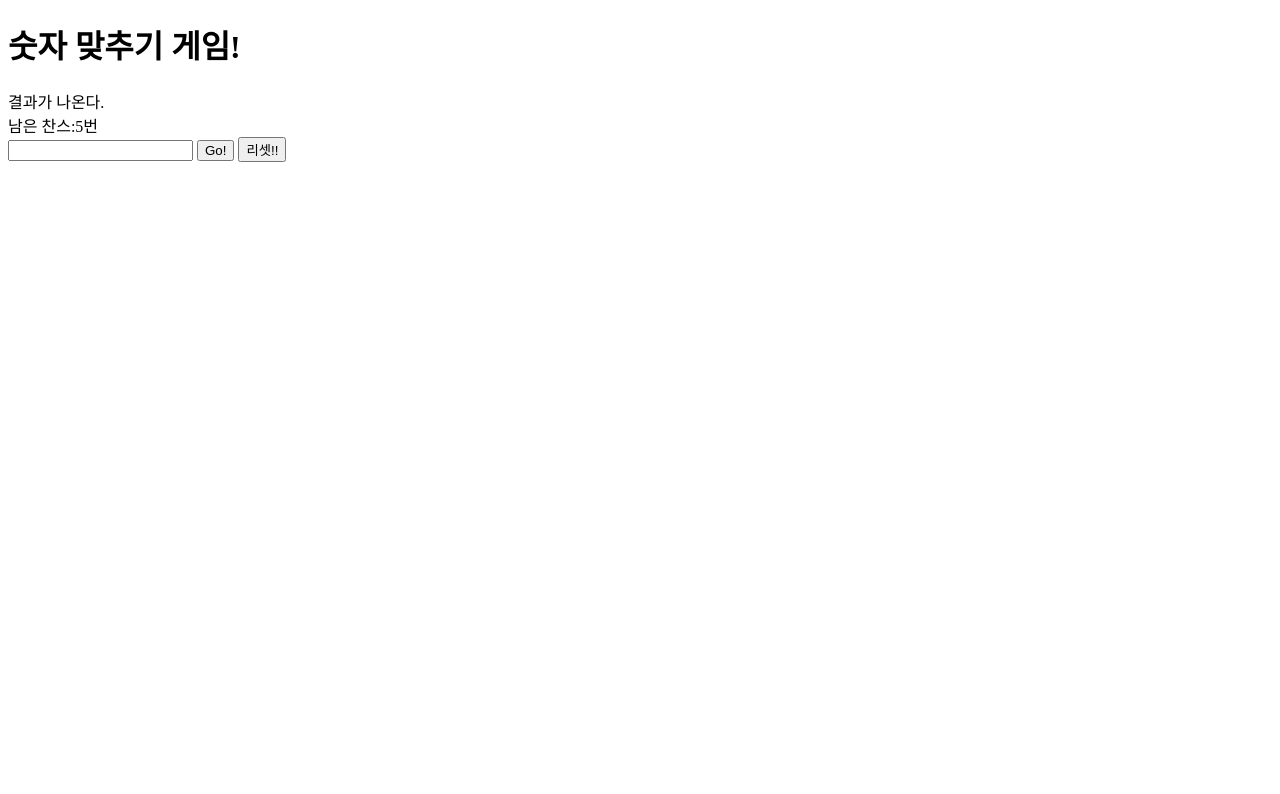
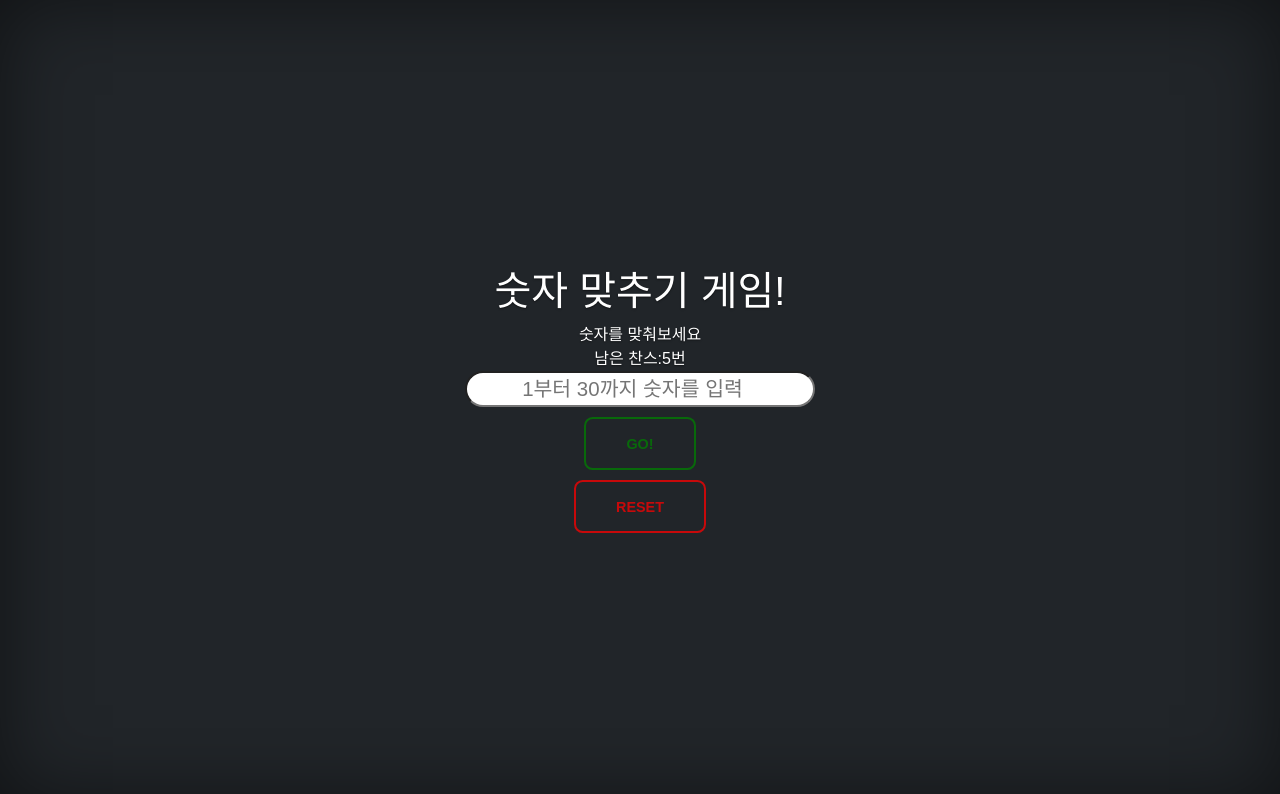
Before and after one commit to mileage77/David-Cho, a plain HTML site: page index.html in a window 1280 px wide. Drawn offline with nearby package versions, Linux system fonts and the light colour scheme.

Commit message:
second commit

```diff
--- a/index.html
+++ b/index.html
@@ -5,16 +5,18 @@
     <meta http-equiv="X-UA-Compatible" content="IE=edge" />
     <meta name="viewport" content="width=device-width, initial-scale=1.0" />
     <title>Document</title>
+    <link href="https://cdn.jsdelivr.net/npm/bootstrap@5.2.2/dist/css/bootstrap.min.css" rel="stylesheet" integrity="sha384-Zenh87qX5JnK2Jl0vWa8Ck2rdkQ2Bzep5IDxbcnCeuOxjzrPF/et3URy9Bv1WTRi" crossorigin="anonymous">
     <link rel="stylesheet" href="style.css" />
   </head>
   <body>
-    <h1>숫자 맞추기 게임!</h1>
-    <div id="result-area">결과가 나온다.</div>
+    <h1 class="marginTop">숫자 맞추기 게임!</h1>
+    <div id="result-area">숫자를 맞춰보세요</div>
     <div id="chance-area">남은 찬스:5번</div>
-    <input type="number" id="user-input" />
-    <button id="play-button">Go!</button>
-    <button id="reset-button">리셋!!</button>
+    <input type="number" id="user-input" placeholder = "1부터 30까지 숫자를 입력" class="margin-Size"/>
+    <button id="play-button" class="button-green">Go!</button>
+    <button id="reset-button" class="button-red">Reset</button>
 
+    <script src="https://cdn.jsdelivr.net/npm/bootstrap@5.2.2/dist/js/bootstrap.bundle.min.js" integrity="sha384-OERcA2EqjJCMA+/3y+gxIOqMEjwtxJY7qPCqsdltbNJuaOe923+mo//f6V8Qbsw3" crossorigin="anonymous"></script>
     <script src="main.js"></script>
   </body>
 </html>
--- a/main.js
+++ b/main.js
@@ -1,14 +1,3 @@
-//랜덤번호 지정
-//유저가 번호를 입력한다 그리고 go 라는 버튼을 누름
-//만약에 유저가 랜덤번호를 맞추면, 맞췄습니다!
-//랜덤번호가 유저번호보다 작으면 <Down!!!>
-//랜덤번호가 유저번호보다 크면 <Up!!>
-//reset 버튼을 누르면 게임이 리셋된다.
-//5번의 기회를 다쓰면 게임이 끝난다. (더이상 추측 불가능, 버튼이 disable)
-//유저가 1~100 범위 밖에 숫자를 입력하면 알려준다. 기회를 깍지 않는다.
-//유저가 이미 입력한 숫자를 또 입력하면, 알려준다, 기회를 깍지 않는다.
-
-
 let computerNum = 0
 let playButton = document.getElementById("play-button");
 let userInput = document.getElementById("user-input");
@@ -26,15 +15,15 @@ userInput.addEventListener("focus", function (){
 });
 
 function pickRandomNum (){
-    computerNum = Math.floor(Math.random()*100)+1;
+    computerNum = Math.floor(Math.random()*30)+1;
     console.log("정답:", computerNum);
 }
 
 function play(){
     let userValue = userInput.value;
 
-    if(userValue < 1 || userValue > 100){
-        resultArea. textContent="1과 100사이 숫자를 입력해 주세요"
+    if(userValue < 1 || userValue > 30){
+        resultArea. textContent="1과 30사이 숫자를 입력해 주세요"
         return;
     }
     if(history.includes(userValue)){
--- a/style.css
+++ b/style.css
@@ -0,0 +1,94 @@
+body {
+    display: flex;
+    background-color: rgba(33, 37, 41);
+    flex-direction: column;
+    justify-content: center;
+    align-items: center;
+    color: white;
+    text-shadow: 0 0.05rem 0.1rem rgb(0 0 0 / 50%);
+    box-shadow: inset 0 0 5rem rgb(0 0 0 / 50%);
+    height: 100vh;
+    font-family: 'Montserrat', sans-serif;
+}
+
+.margin-Size {
+    padding-right: 40px;
+    padding-left: 40px;
+    font-size: 1.6vw;
+    border-radius: 40px;
+    font-family: 'Montserrat', sans-serif;
+    text-align: center;
+}
+
+.button-green {
+    box-sizing: border-box;
+    appearance: none;
+    background-color: transparent;
+    border-radius: 0.6em;
+    cursor: pointer;
+    display: flex;
+    align-self: center;
+    border: 2px solid rgba(0, 128, 0, 0.75);
+    color: rgba(0, 128, 0, 0.75);
+    font-size: 0.9rem;
+    font-weight: 400;
+    line-height: 1;
+    margin-top: 10px;
+    padding: 1.2em 2.8em;
+    text-decoration: none;
+    text-align: center;
+    text-transform: uppercase;
+    font-family: 'Montserrat', sans-serif;
+    font-weight: 700;
+    transition: box-shadow 300ms ease-in-out, color 300ms ease-in-out;
+}
+button:hover {
+    color: #fff;
+    outline: 0;
+    box-shadow: 0 0 40px 40px rgba(0, 128, 0, 0.75) inset;
+}
+
+.button-red {
+    box-sizing: border-box;
+    appearance: none;
+    background-color: transparent;
+    border-radius: 0.6em;
+    cursor: pointer;
+    display: flex;
+    align-self: center;
+    border: 2px solid hsla(0, 100%, 50%, 0.75);
+    color: hsla(0, 100%, 50%, 0.75);
+    font-size: 0.9rem;
+    font-weight: 400;
+    line-height: 1;
+    margin-top: 10px;
+    padding: 1.2em 2.8em;
+    text-decoration: none;
+    text-align: center;
+    text-transform: uppercase;
+    font-family: 'Montserrat', sans-serif;
+    font-weight: 700;
+    transition: box-shadow 300ms ease-in-out, color 300ms ease-in-out;
+
+}
+.button-red:hover {
+    color: #fff;
+    outline: 0;
+    box-shadow: 0 0 40px 40px hsla(0, 100%, 50%, 0.75) inset;
+}
+
+@media screen and (max-width: 48rem) {
+    .margin-Size {
+        font-size: 5vw;
+    }
+    .button-green {
+        font-size: 0.7rem;
+        margin-top: 30px;
+    }
+    .button-red {
+        font-size: 0.7rem;
+    }
+    .marginTop {
+        margin-top: 60px;
+    }
+}
```
